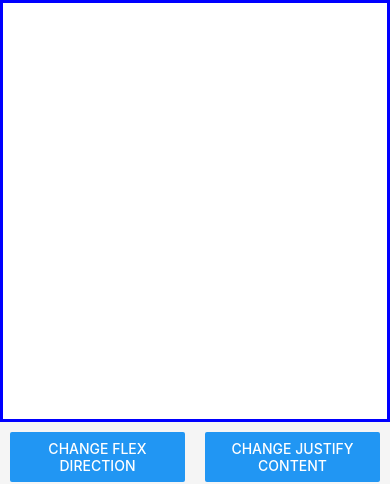
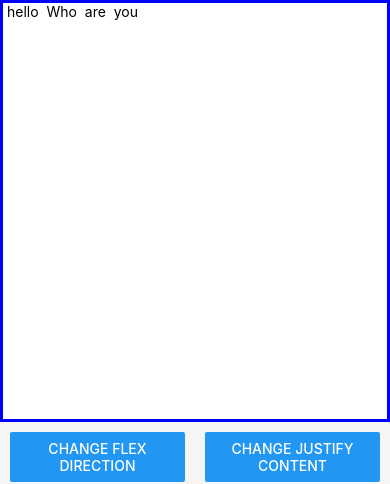
Before and after one commit to dndnjs996/Mobile-Programming, a React Native app: screen / in a window 390 px wide. Shown: the top 484 px of the page. Built offline with nearby package versions, Linux system fonts and the light colour scheme.

Commit message:
Use text

```diff
--- a/App.js
+++ b/App.js
@@ -4,11 +4,69 @@ import Constants from 'expo-constants';
 
 
 const App = () => {
+
+  const flexDirections = ['row', 'row-reverse', 'column', 'column-reverse'];
+  const justifyContents = [
+    'flex-start',
+    'flex-end',
+    'center',
+    'space-between',
+    'space-around',
+    'space-evenly',
+  ];
+  const alignItemsArr = [
+    'flex-start',
+    'flex-end',
+    'center',
+    'stretch',
+    'baseline',
+  ];
+  const wraps = ['nowrap', 'wrap', 'wrap-reverse'];
+  const directions = ['inherit', 'ltr', 'rtl'];
+
+  const [flexDirection, setFlexDirection] = useState(0);
+  const [justifyContent, setJustifyContent] = useState(0);
+  const [alignItems, setAlignItems] = useState(0);
+  const [direction, setDirection] = useState(0);
+  const [wrap, setWrap] = useState(0);
+
+  const hookedStyles = {
+    flexDirection: flexDirections[flexDirection],
+    justifyContent: justifyContents[justifyContent],
+    alignItems: alignItemsArr[alignItems],
+  }
+
+
+  const changeSetting = (value, options, setterfunction) => {
+    if (value == options.length - 1) {
+      setterfunction(0);
+    } else {
+      setterfunction(value + 1);
+    }
+    console.log(options[value]);
+  };
+
+
+  const Square = () => {
+    const sqStyle = {
+      width: 50,
+      height: 50,
+      backgroundColor: randomHexColor(),
+    };
+    return <View style={sqStyle} />;
+  };
+
+  const [squares, setSquares] = useState([Square(), Square(), Square()]);
+
   return (
     <>
       <View style={{ paddingTop: Constants.statusBarHeight}} />
-      <View style={[styles.container, styles.playingSpace]}>
+      <View style={[styles.container, styles.playingSpace, hookedStyles]}>
 
+        <Text> hello </Text>
+        <Text> Who </Text>
+        <Text> are </Text>
+        <Text> you </Text>
 
       </View>
 
@@ -16,51 +74,44 @@ const App = () => {
         <View style={[styles.controlSpace]}>
           <View style={styles.buttonView}>
             <Button title="CHANGE FLEX DIRECTION"
-            onPress={() => console.log("press 1")
-
+              onPress={() => changeSetting(flexDirection, flexDirections, setFlexDirection)
               }
             />
           </View>
 
           <View style={styles.buttonView}>
             <Button title="CHANGE JUSTIFY CONTENT"
-            onPress={() => console.log("press 2")
-
+              onPress={() => changeSetting(justifyContent, justifyContents, setJustifyContent)
               }
             />
           </View>
           <View style={styles.buttonView}>
             <Button title="CHANGE ALIGN ITEMS"
-            onPress={() => console.log("press 3")
-
+              onPress={() => changeSetting(alignItems, alignItemsArr, setAlignItems)
               }
             />
           </View>
           <View style={styles.buttonView}>
             <Button title="CHANGE DIRECTION"
               onPress={() => console.log("press 4")
-
               }
             />
           </View>
           <View style={styles.buttonView}>
             <Button title="CHANGE FLEX WRAP"
               onPress={() => console.log("press 5")
-
               }
             />
           </View>
           <View style={styles.buttonView}>
             <Button title="ADD SQUARE"
               onPress={() => console.log("press 6")
-
               }
             />
           </View>
           <View style={styles.buttonView}>
             <Button title="DELETE SQUARE"
               onPress={() => console.log("press 7")
-
               }
             />
           </View>
@@ -94,4 +145,10 @@ const styles = StyleSheet.create({
   }
 })
 
+const randomHexColor = () => {
+  return '#000000'.replace(/0/g, () => {
+    return (~~(Math.random() * 16)).toString(16);
+  });
+};
+
 export default App;
```
Lines whose indentation alone changed are shown as unchanged.
